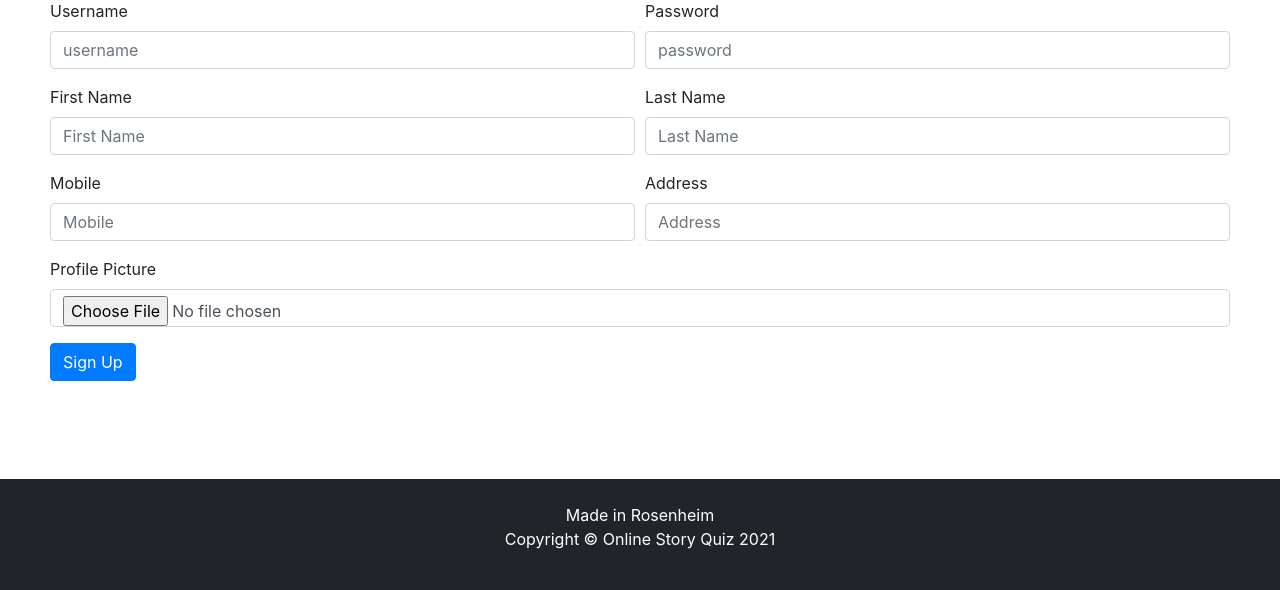
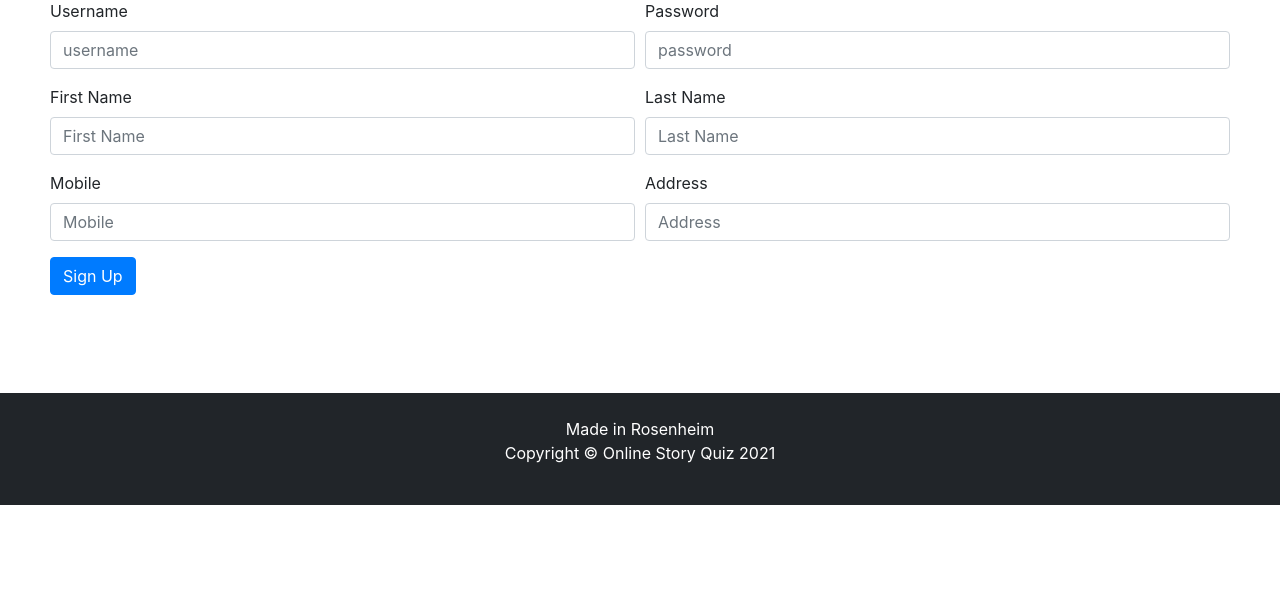
Before and after one commit to simhavas-uday/quiz-app-main, a Django app: page /student/studentsignup in a window 1280 px wide. Shown: the part 157-747 px from the top of the page. Run offline with Django 3.2, Linux system fonts and the light colour scheme; some libraries are stand-ins or nearby versions.

Commit message:
deleted image upload

```diff
--- a/templates/student/studentsignup.html
+++ b/templates/student/studentsignup.html
@@ -54,13 +54,13 @@
         </div>
       </div>
 
-      <div class="form-row">
+      <!--div class="form-row">
         <div class="form-group col-md-12">
           <label for="profile_pic">Profile Picture</label>
           {% render_field studentForm.profile_pic|attr:'required:true' class="form-control" placeholder="" %}
         </div>
 
-      </div>
+      </div-->
 
 
     <button type="submit" class="btn btn-primary">Sign Up</button>
```
